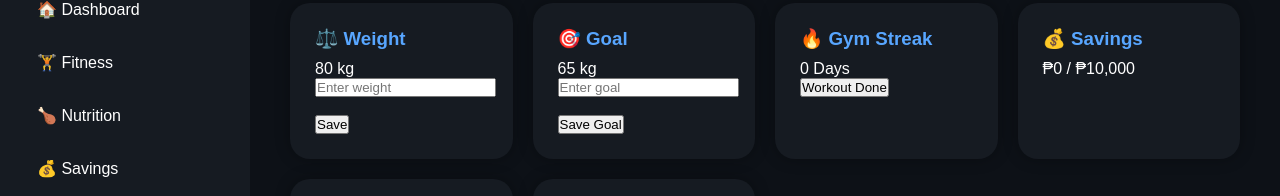
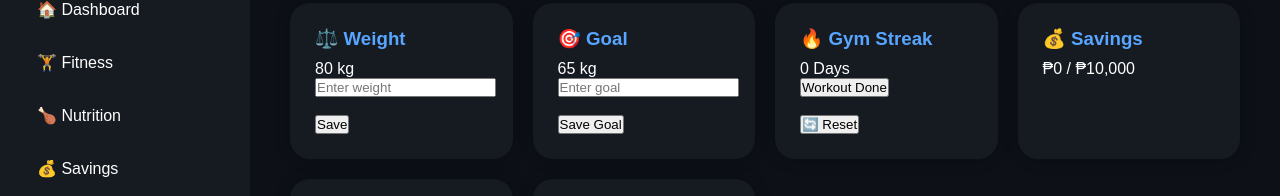
Before and after one commit to Shynefit/shyne-dashboard, a plain HTML site: page index.html in a window 1280 px wide. Shown: the part 105-301 px from the top of the page. Drawn offline with Linux system fonts and the light colour scheme.

Commit message:
Update index.html

```diff
--- a/index.html
+++ b/index.html
@@ -80,6 +80,12 @@
     <button onclick="addWorkout()">
         Workout Done
     </button>
+
+    <br><br>
+
+    <button onclick="resetStreak()">
+        🔄 Reset
+    </button>
 </div>
 
 <div class="card">
```
